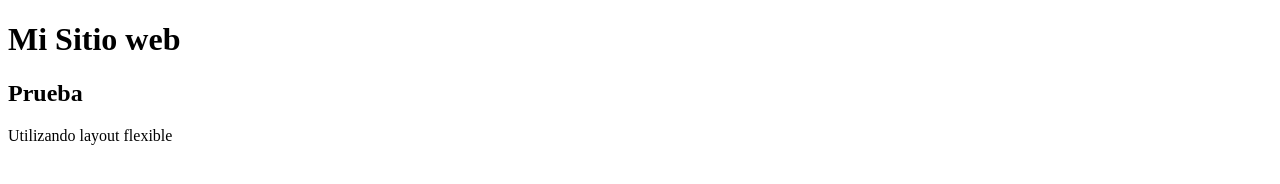
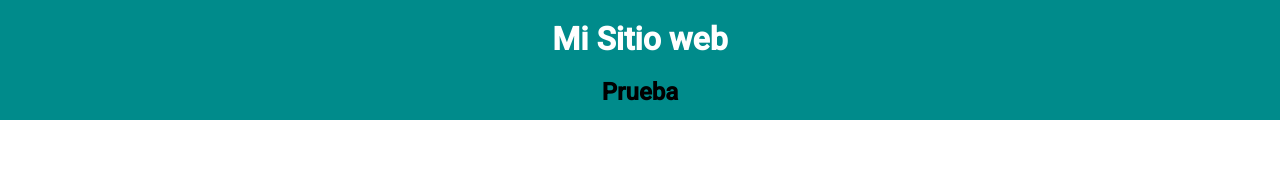
Before and after one commit to jsfc2199/PracticaGit, a plain HTML site: page header.html in a window 1280 px wide. Drawn offline with Linux system fonts and the light colour scheme.

Commit message:
Actualice el css del HEADER

```diff
--- a/header.html
+++ b/header.html
@@ -7,7 +7,7 @@
     <link rel="preconnect" href="https://fonts.googleapis.com">
     <link rel="preconnect" href="https://fonts.gstatic.com" crossorigin>
     <link href="https://fonts.googleapis.com/css2?family=Roboto:wght@500&display=swap" rel="stylesheet">
-    <link rel="stylesheet" href="style.css">
+    <link rel="stylesheet" href="styleHeader.css">
     <title>Header</title>
 </head>
 <body>
```
